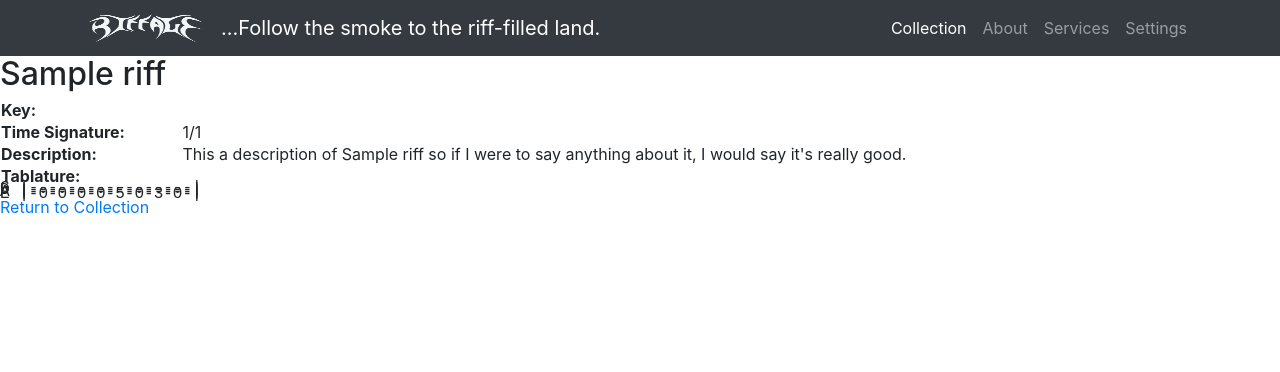
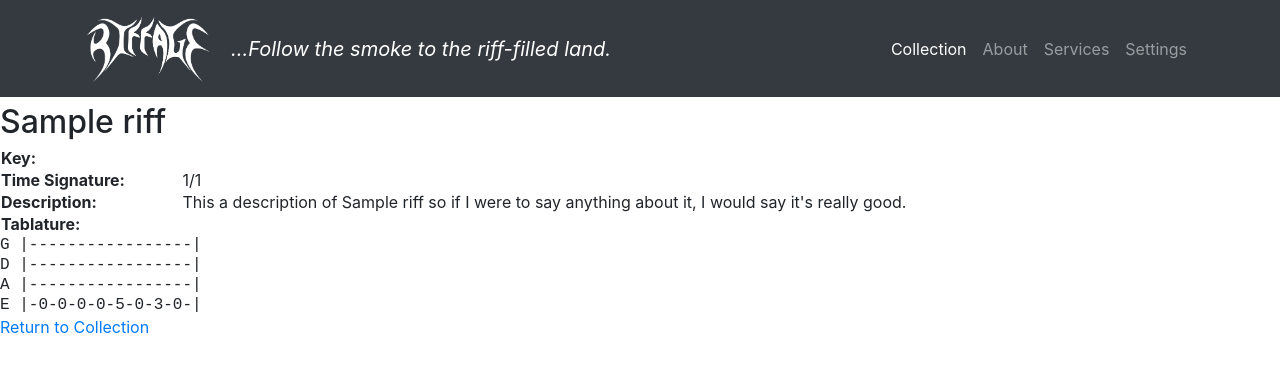
Before and after one commit to pefbass/riffage, a Django app: page /collection/riff/1/ in a window 1280 px wide. Shown: the top 372 px of the page. Run offline with Django 3.2, Linux system fonts and the light colour scheme; tables that the repository leaves empty hold one stand-in row (values such as "Sample post"); some libraries are stand-ins or nearby versions.

Commit message:
Fixed logo and moved block in base.html.

```diff
--- a/riffage/collection/templates/collection/new_riff.html
+++ b/riffage/collection/templates/collection/new_riff.html
@@ -1,5 +1,6 @@
 {% extends 'base.html' %}
 {% block content %}
+	<h1> OYYYY</h1>
 
 	<form method="post">
 		{% csrf_token %}
--- a/riffage/collection/templates/collection/riff_detail.html
+++ b/riffage/collection/templates/collection/riff_detail.html
@@ -1,8 +1,8 @@
 {% extends 'base.html' %}
 {% block content %}
+	<br><br>
+	<h2><bold>{{ riff.name }}</bold></h2>
 
-	<div class="riff">
-		<h2><bold>{{ riff.name }}</bold></h2>
 	<table class="riff_detail">
 		<colgroup>
 			<col style="width:20%">
@@ -35,6 +35,4 @@
 
 	<a href="/collection">Return to Collection</a>
 
-	</div>
-
 {% endblock %}
--- a/riffage/collection/urls.py
+++ b/riffage/collection/urls.py
@@ -5,5 +5,5 @@
 urlpatterns = [
 	url(r'^$', index),
 	url(r'^newriff', new_riff),
-	url(r'^riff/(?P<pk>\d+)/$', views.riff_detail, name='riff_detail'),
+	url(r'^riff/(?P<pk>\d+)/$', riff_detail, name='riff_detail'),
 ]
--- a/riffage/static/css/index.css
+++ b/riffage/static/css/index.css
@@ -8,5 +8,5 @@
 
 .tablature {
 	font-family: Courier New, monospace;
-	line-height: 2px;
+	line-height: 20px;
 }
--- a/riffage/templates/base.html
+++ b/riffage/templates/base.html
@@ -18,16 +18,17 @@
 
 	</head>
 	<body>
+
 		<div class="navigation-header">
 
 			<!-- Navigation -->
 			<nav class="navbar navbar-expand-lg navbar-dark bg-dark fixed-top">
 				<div class="container">
 					<a class="navbar-brand" href="#">
-						<img src="../../static/img/riffage.png" width="120" height="30" alt="">
+						<img src="{% static 'img/riffage.png' %}" width="130" height="71" alt="">
 					</a>
 					<div class="navbar-header">
-						<a class="navbar-brand" href="#">...Follow the smoke to the riff-filled land.</a>
+						<a class="navbar-brand" href="#"><em>...Follow the smoke to the riff-filled land.</em></a>
 					</div>
 					<button class="navbar-toggler" type="button" data-toggle="collapse" data-target="#navbarResponsive" aria-controls="navbarResponsive" aria-expanded="false" aria-label="Toggle navigation">
 						<span class="navbar-toggler-icon"></span>
@@ -52,9 +53,10 @@
 					</div>
 				</div>
 			</nav>
+		</div>
 
-			{% block content %}
-			{% endblock %}
-		</div>
+		{% block content %}
+		{% endblock %}
+
 	</body>
 </html>
```
Also changed, not shown: riffage/static/img/riffage.png. Lines whose indentation alone changed are shown as unchanged.
